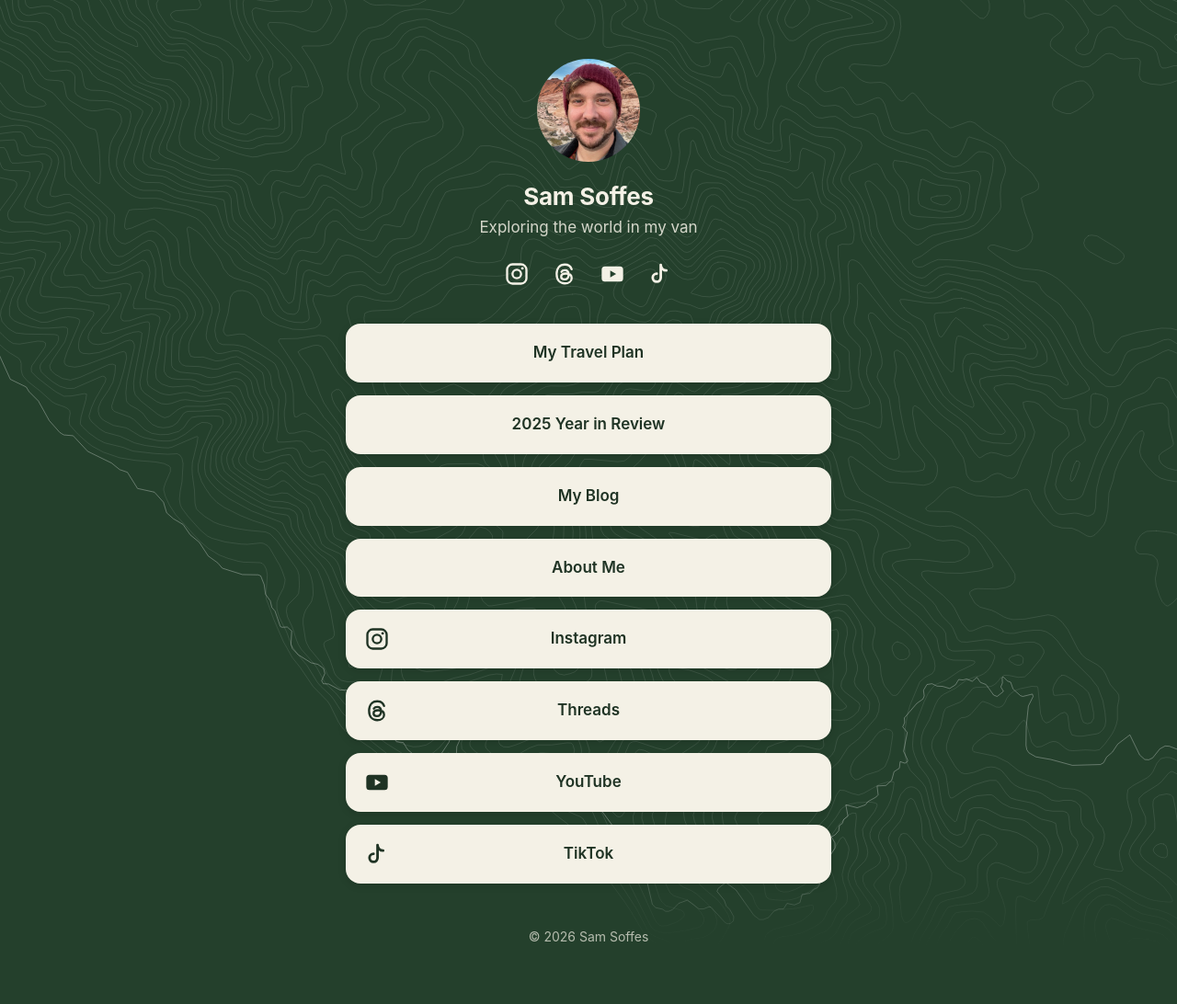
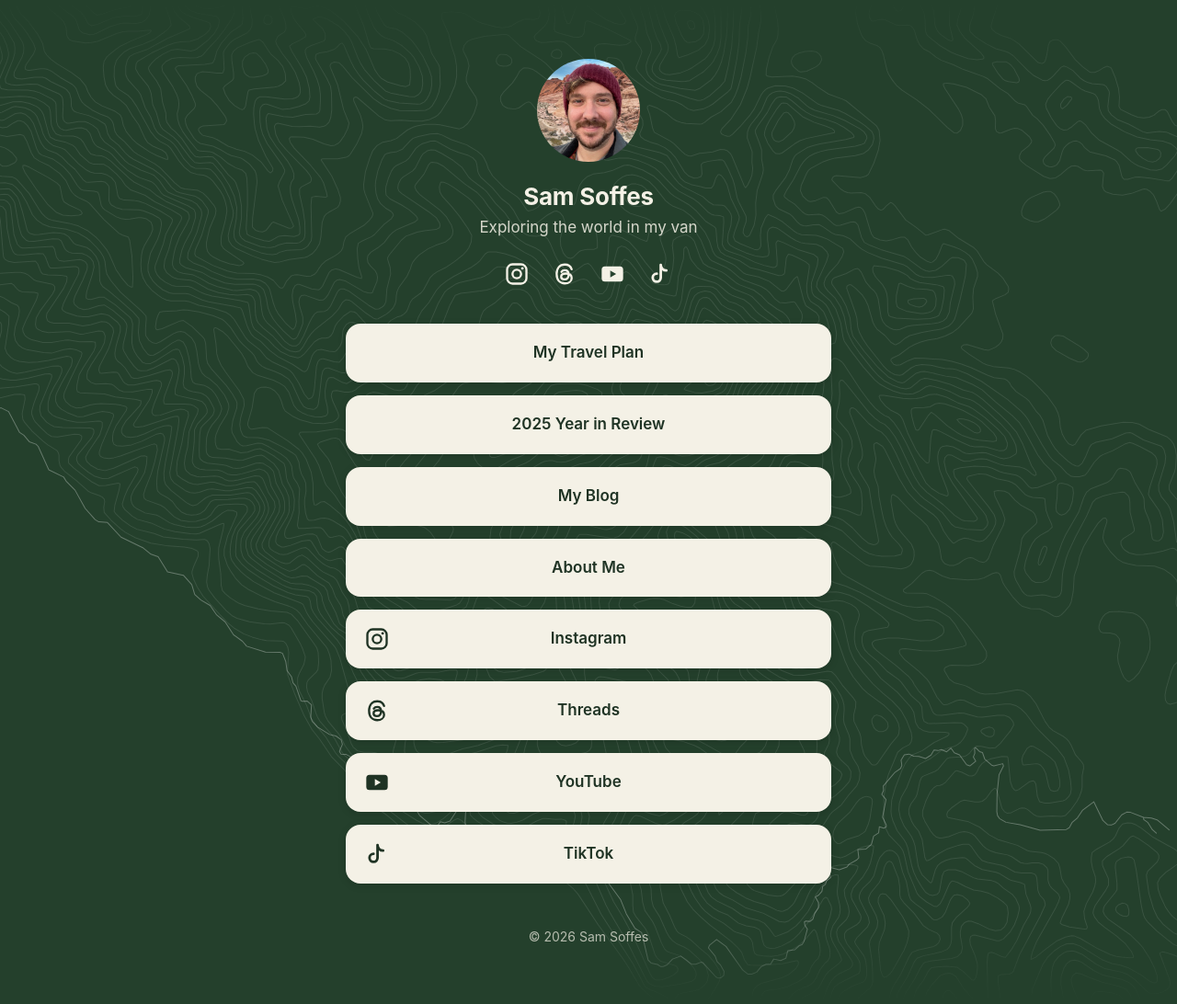
Before and after one commit to soffes/soffes.link, a Jekyll site: the page built from index.html, in a window 1280 px wide. Shown: the whole page at 92% size. Built offline with Jekyll 4.4.1, drawn with Linux system fonts in a browser that asks for light colours.

Commit message:
full bleed

```diff
--- a/_layouts/default.html
+++ b/_layouts/default.html
@@ -3,7 +3,7 @@
 <html lang="en">
 <head>
   <meta charset="utf-8">
-  <meta name="viewport" content="width=device-width, initial-scale=1">
+  <meta name="viewport" content="width=device-width, initial-scale=1, viewport-fit=cover">
   <title>{{ profile.name }}</title>
   <meta name="description" content="{{ profile.bio | escape }}">
   <meta property="og:title" content="{{ profile.name | escape }}">
--- a/assets/css/style.css
+++ b/assets/css/style.css
@@ -9,9 +9,16 @@
   box-sizing: border-box;
 }
 
+/* Contour lines of Mt Tamalpais. They live on the root background, not a
+   fixed layer, because that's the only thing Safari on iOS paints behind its
+   floating address bar. The map fades out at its own edges (see the SVG). */
+html {
+  min-height: 100%;
+  background: var(--background) url(../images/topo.svg) center / cover no-repeat;
+}
+
 body {
   margin: 0;
-  background: var(--background);
   color: var(--text);
   font-family: -apple-system, BlinkMacSystemFont, "Segoe UI", Roboto, Helvetica, Arial, sans-serif;
   font-size: 17px;
@@ -19,29 +26,12 @@
   -webkit-font-smoothing: antialiased;
 }
 
-/* Contour lines of Mt Tamalpais, pinned behind everything. A fixed pseudo
-   element instead of background-attachment: fixed, which iOS ignores.
-
-   It overhangs the screen on every side, and the map fades out at its own
-   edges, so neither a toolbar resize nor overscroll can show where it ends. */
-body::before {
-  --fade: linear-gradient(transparent, #000 10%, #000 90%, transparent);
-  content: "";
-  position: fixed;
-  inset: -15vh -15vw;
-  z-index: -1;
-  background: url(../images/topo.svg) center / cover no-repeat;
-  -webkit-mask-image: var(--fade), linear-gradient(to right, transparent, #000 10%, #000 90%, transparent);
-  -webkit-mask-composite: source-in;
-  mask-image: var(--fade), linear-gradient(to right, transparent, #000 10%, #000 90%, transparent);
-  mask-composite: intersect;
-  pointer-events: none;
-}
-
+/* The page runs edge to edge (viewport-fit=cover) so the map can sit behind
+   the browser's controls; keep the content itself out of the safe areas. */
 main {
   max-width: 560px;
   margin: 0 auto;
-  padding: 64px 16px;
+  padding: max(64px, env(safe-area-inset-top)) max(16px, env(safe-area-inset-right)) max(64px, env(safe-area-inset-bottom)) max(16px, env(safe-area-inset-left));
 }
 
 header {
```
Also changed, not shown: assets/images/topo.svg.
